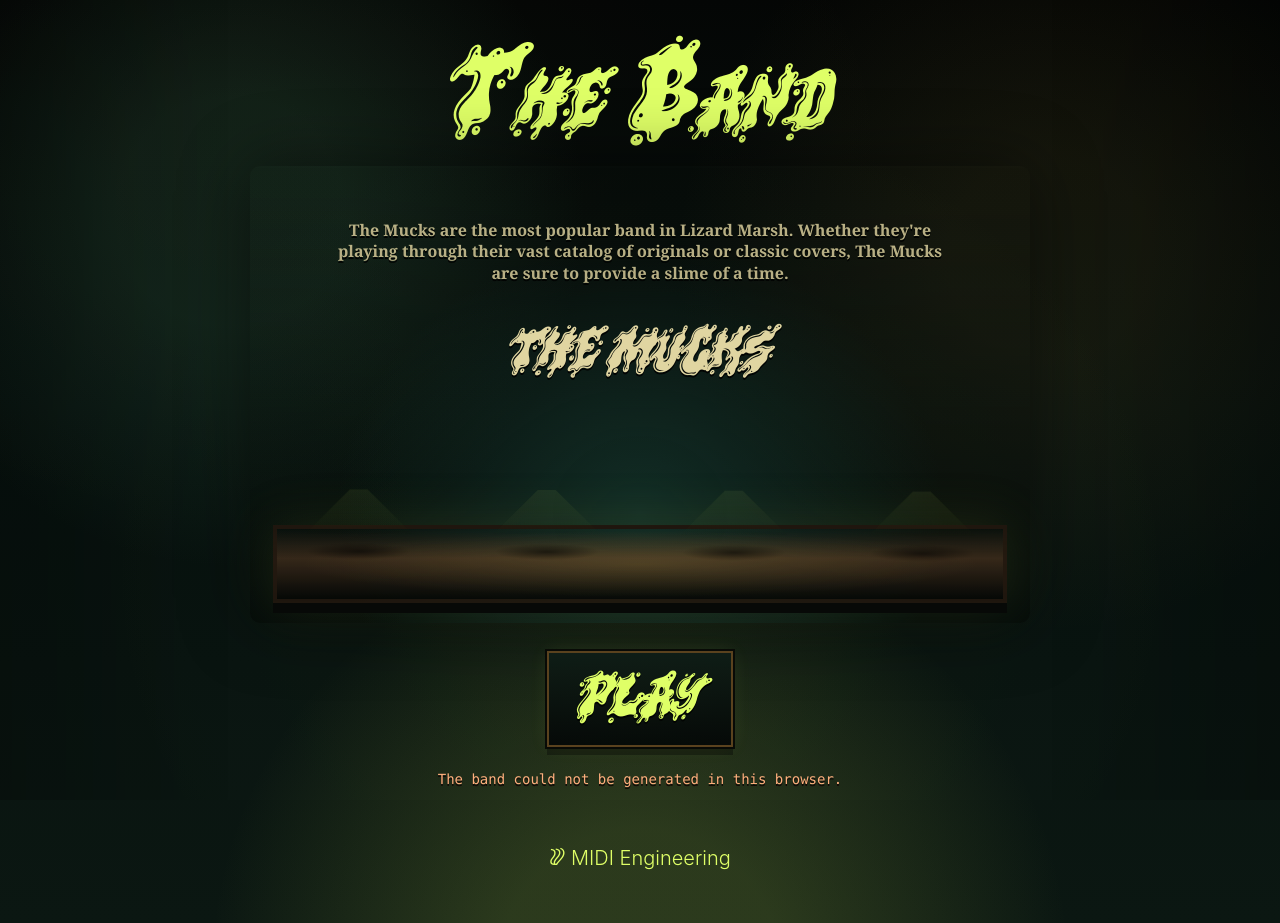
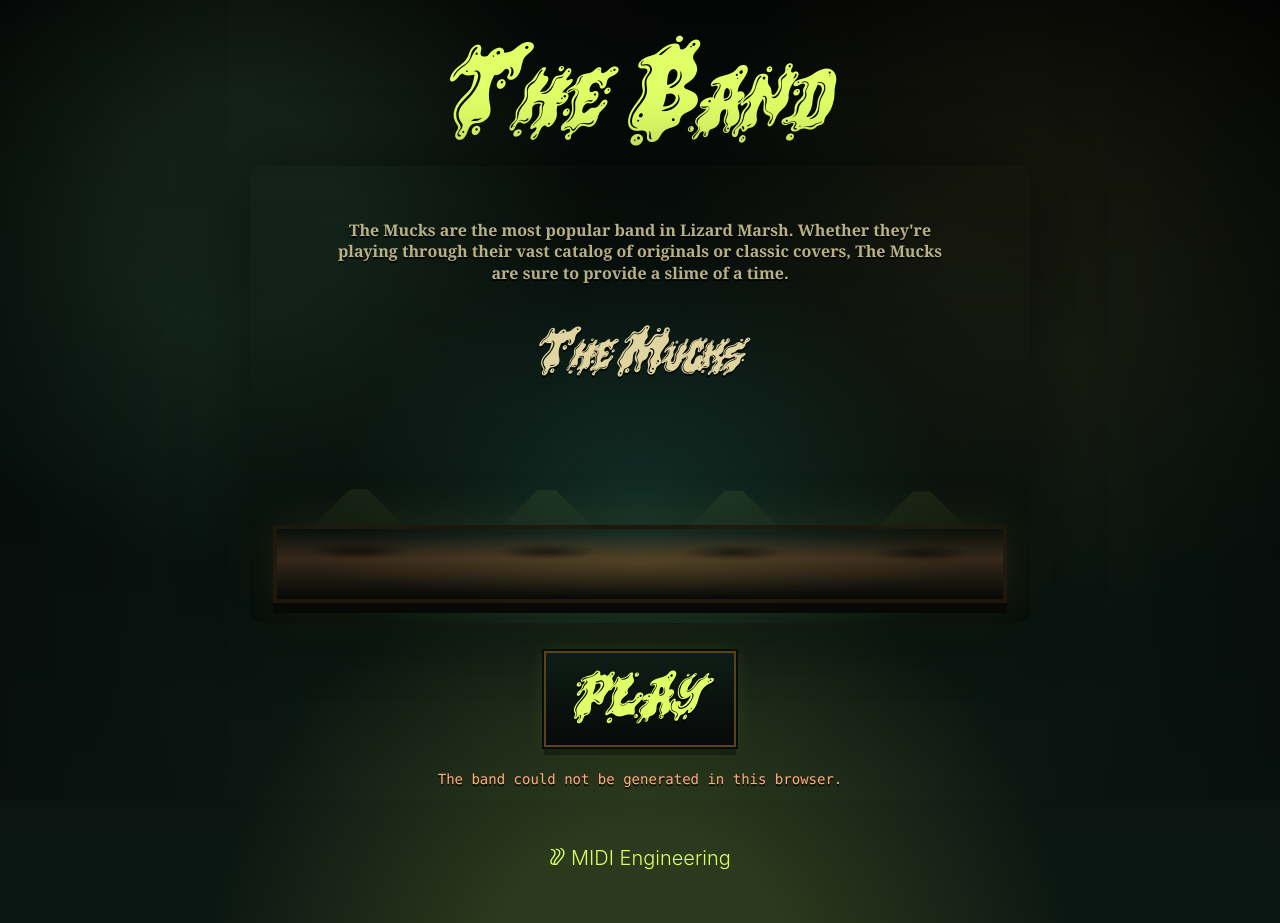
Before and after one commit to unifolia/the-band, a website built with Vite: page index.html in a window 1280 px wide. Built offline with nearby package versions, Linux system fonts and the light colour scheme.

Commit message:
:beetle: font variant

```diff
--- a/src/styles.css
+++ b/src/styles.css
@@ -206,6 +206,7 @@ button {
   font-family:
     "KC Slime Time", "American Typewriter", ui-monospace, Menlo, Monaco,
     Consolas, monospace;
+  font-variant: small-caps;
   font-size: 4rem;
   font-weight: 500;
   position: relative;
@@ -313,7 +314,7 @@ button {
     Consolas, monospace;
   font-size: 4rem;
   font-weight: 500;
-  letter-spacing: -0.3rem;
+  letter-spacing: -0.2rem;
   line-height: 1;
   background:
     linear-gradient(180deg, rgba(15, 29, 23, 0.96), rgba(5, 9, 7, 0.96)),
--- a/src/ui.js
+++ b/src/ui.js
@@ -35,7 +35,7 @@ export function createAppShell(root) {
   const stageTagline = document.createElement("p");
   stageTagline.className = "stage-tagline";
   stageTagline.ariaHidden = true;
-  stageTagline.textContent = "THE MUCKS";
+  stageTagline.textContent = "The Mucks";
 
   stageCopy.append(stageText, stageTagline);
   stage.append(stageCopy);
```
